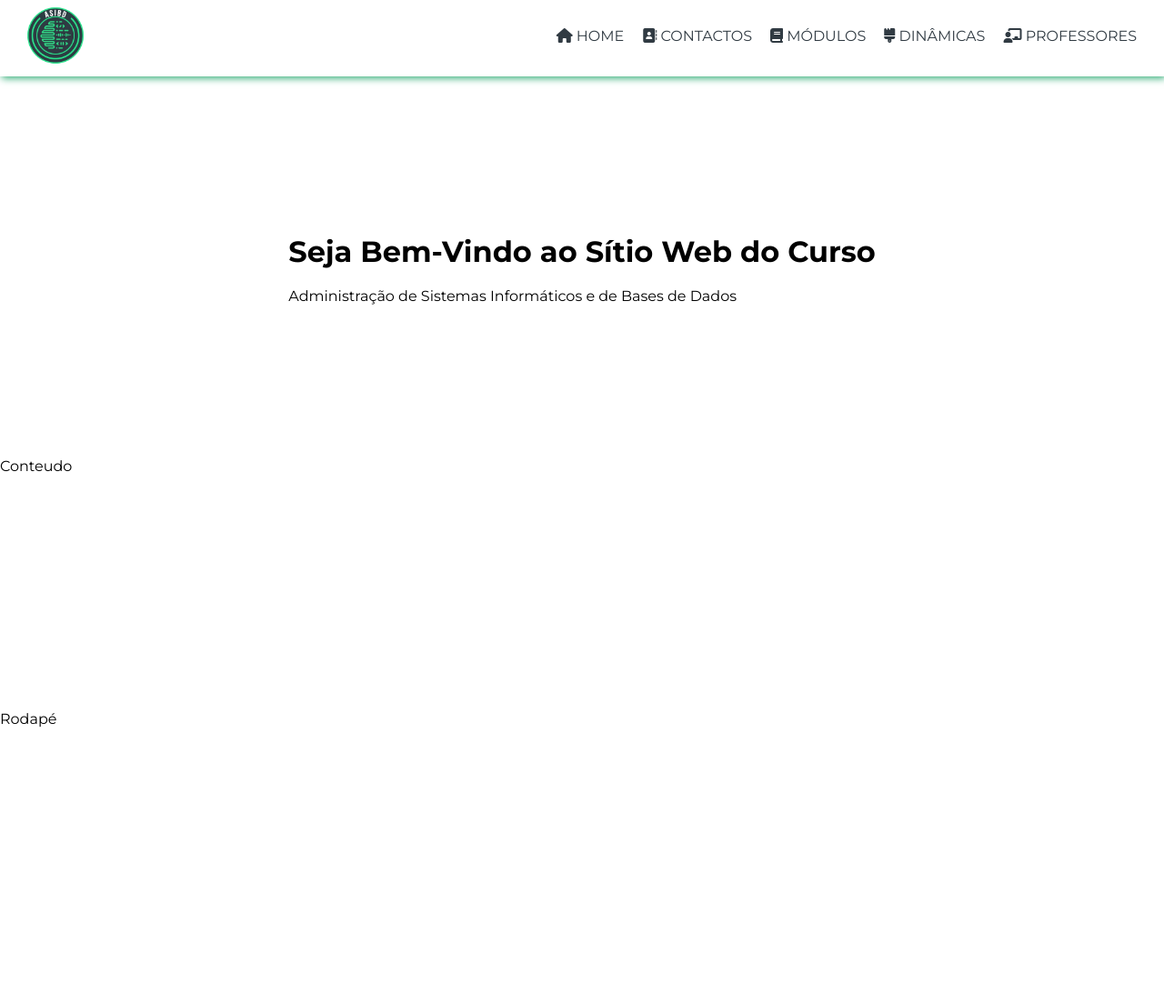
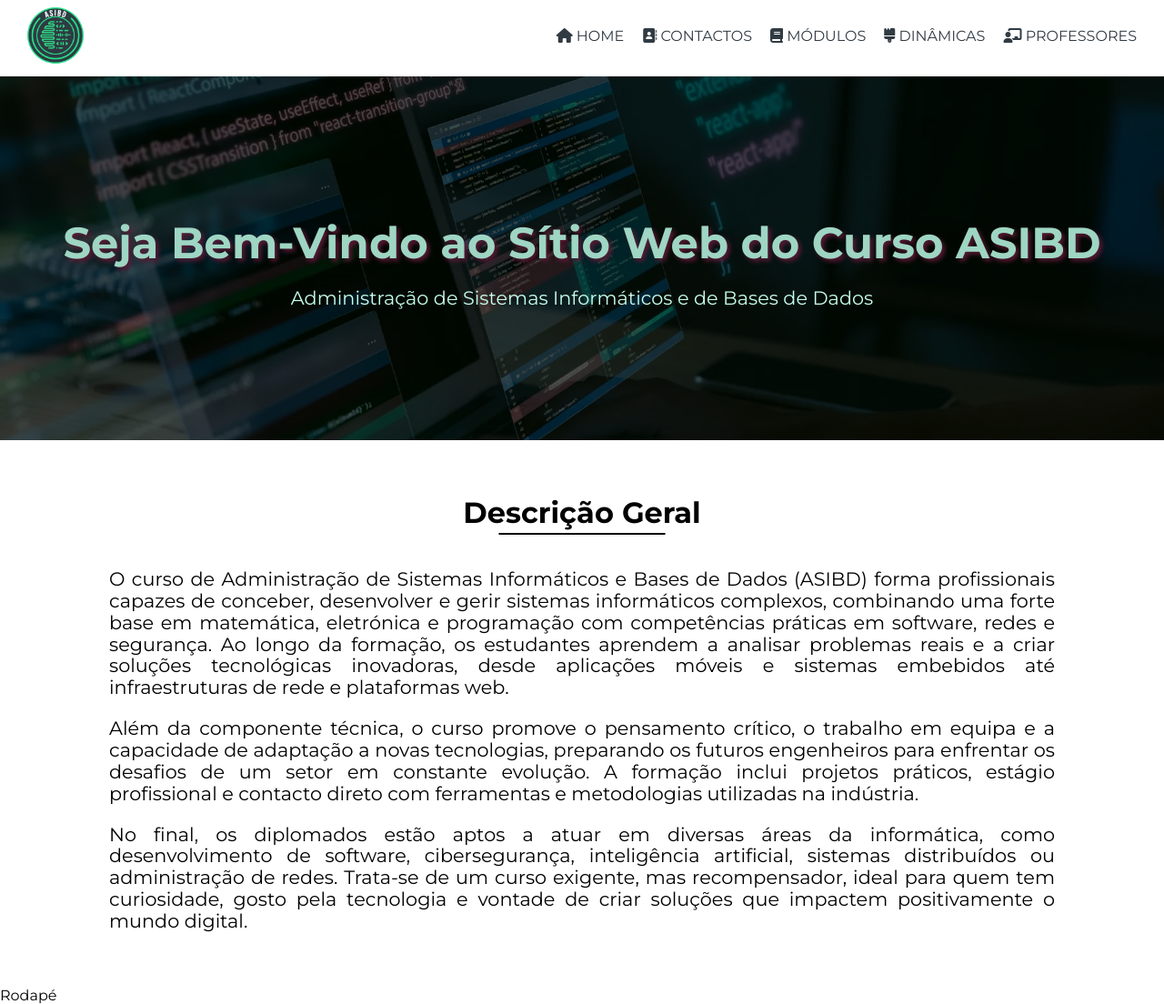
Before and after one commit to RicLps/asibd-site-rl, a plain HTML site: page index.html in a window 1280 px wide. Shown: the whole page at 91% size. Before the commit the page ends 800 px from the top, so only its background shows below. Drawn offline with Linux system fonts and the light colour scheme.

Commit message:
Site Restructuring Part II

```diff
--- a/index.html
+++ b/index.html
@@ -38,14 +38,29 @@
 
 		<header class="banner">
 			<div class="main-banner">
-				<h1>Seja Bem-Vindo ao Sítio Web do Curso</h1>
+				<h1>Seja Bem-Vindo ao Sítio Web do Curso ASIBD</h1>
 				<p>Administração de Sistemas Informáticos e de Bases de Dados</p>
 			</div>
 		</header>
 
 		<!-- Conteúdo Principal -->
 		<main class="main">
-			Conteudo
+			<section class="outter-course-description">
+				<div>
+					<h1>Descrição Geral</h1>
+				</div>
+				<div>
+					<p>
+						O curso de Administração de Sistemas Informáticos e Bases de Dados (ASIBD) forma profissionais capazes de conceber, desenvolver e gerir sistemas informáticos complexos, combinando uma forte base em matemática, eletrónica e programação com competências práticas em software, redes e segurança. Ao longo da formação, os estudantes aprendem a analisar problemas reais e a criar soluções tecnológicas inovadoras, desde aplicações móveis e sistemas embebidos até infraestruturas de rede e plataformas web.
+					</p>
+					<p>
+						Além da componente técnica, o curso promove o pensamento crítico, o trabalho em equipa e a capacidade de adaptação a novas tecnologias, preparando os futuros engenheiros para enfrentar os desafios de um setor em constante evolução. A formação inclui projetos práticos, estágio profissional e contacto direto com ferramentas e metodologias utilizadas na indústria.
+					</p>
+					<p>
+						No final, os diplomados estão aptos a atuar em diversas áreas da informática, como desenvolvimento de software, cibersegurança, inteligência artificial, sistemas distribuídos ou administração de redes. Trata-se de um curso exigente, mas recompensador, ideal para quem tem curiosidade, gosto pela tecnologia e vontade de criar soluções que impactem positivamente o mundo digital.
+					</p>
+				</div>
+			</section>
 		</main>
 		<!-- Rodapé da Página-->
 		<footer class="footer">
--- a/styles/base.css
+++ b/styles/base.css
@@ -4,14 +4,15 @@
     grid-template-areas:
         'header header header'
         'banner banner banner'
-        'main main aside'
+        'main main main'
         'footer footer footer';
     grid-template-columns: 1fr 1fr 200px;
     grid-template-rows: auto auto 1fr auto;
-    gap: 10px;
     height: 100vh;
 }
-/* #2fac75 */
+/*Verde do logo: #2fac75 */
+/*Primaria: #19513D */
+/*Secundaria: #5A1935*/
 
 .header {
     grid-area: header;
@@ -85,4 +86,69 @@
     display: flex;
     justify-content: center;
     align-items: center;
+    background-image: url("../resources/images/banner-01.webp");
+    background-size: cover;
+    background-position: center;
+    background-repeat: no-repeat;
+    text-align: center;
+    padding: 20 0;
+    color: #19513D;
+    position: relative;
 }
+
+.banner::before {
+    content: "";
+    position: absolute;
+    inset: 0;
+    background-color: rgba(0, 10, 0, 0.7);
+    z-index: 1;
+}
+
+.main-banner {
+    position: relative;
+    z-index: 2;
+}
+
+.banner h1{
+    color: #9ed6c3;
+    font-size: 3rem;
+    margin-bottom: 10px;
+    font-weight: 700px;
+    text-shadow: 3px 3px 5px #5A1935/*, -2px -2px 5px #5A1935, 2px -2px 5px #5A1935, -2px 2px 5px #5A1935*/;
+}
+
+.banner p{
+    color: #c6ffec;
+    font-size: 1.3rem;
+}
+
+.outter-course-description {
+    display: flex;
+    flex-direction: column;
+    justify-content: center;
+    align-items: center;
+    padding: 40px 120px;
+}
+
+.outter-course-description h1 {
+    position: relative;
+}
+
+.outter-course-description h1::after {
+    content: "";
+    position: absolute;
+    display: flex;
+    bottom: -15%;
+    left: 50%;
+    width: 70%;
+    height: 2px;
+    background-color: #000;
+    justify-content: center;
+    align-items: center;
+    transform: translateX(-50%);
+}
+
+.outter-course-description p {
+    text-align: justify;
+    font-size: 1.3em;
+}
```
Also changed, not shown: resources/images/banner-01.webp (added), resources/images/banner_01.jpeg (deleted), resources/images/facebook.png (deleted), resources/images/instagram.png (deleted), resources/images/mail.png (deleted), resources/images/phone.png (deleted), resources/images/youtube.png (deleted).
